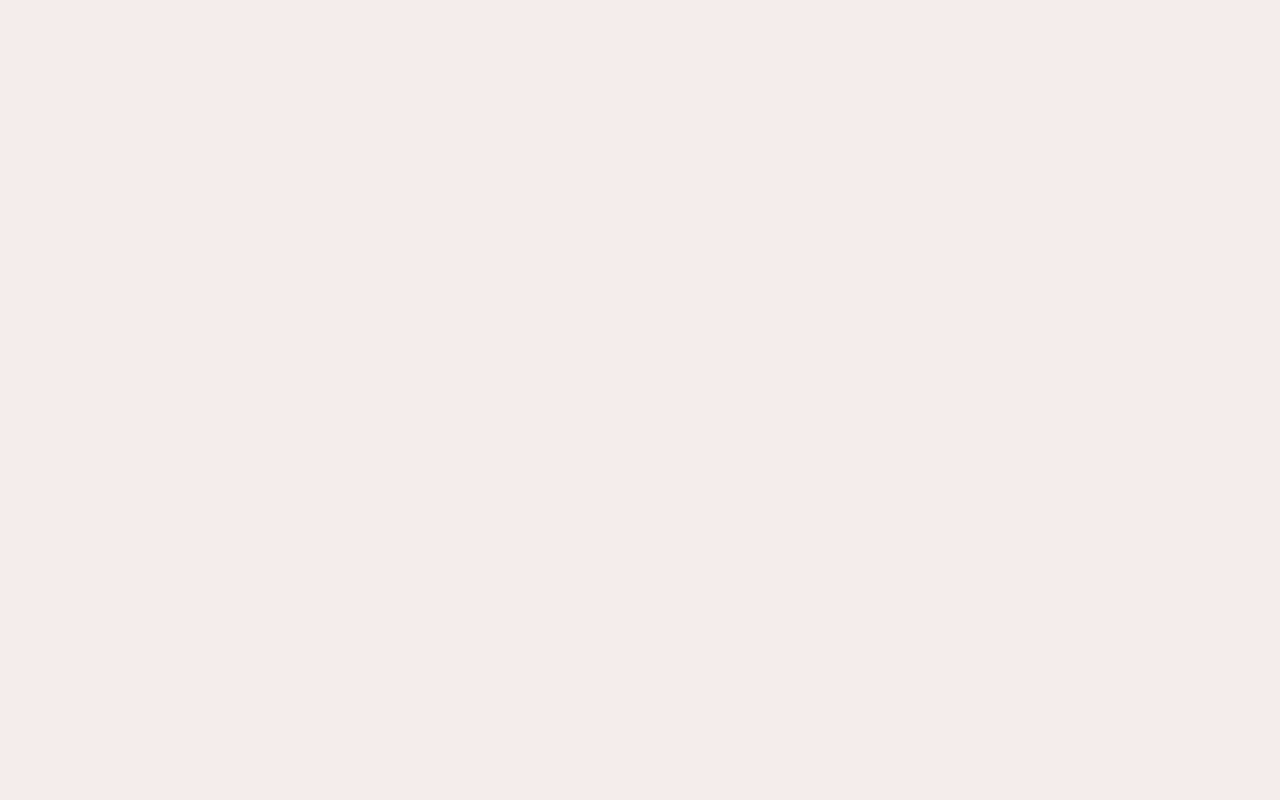
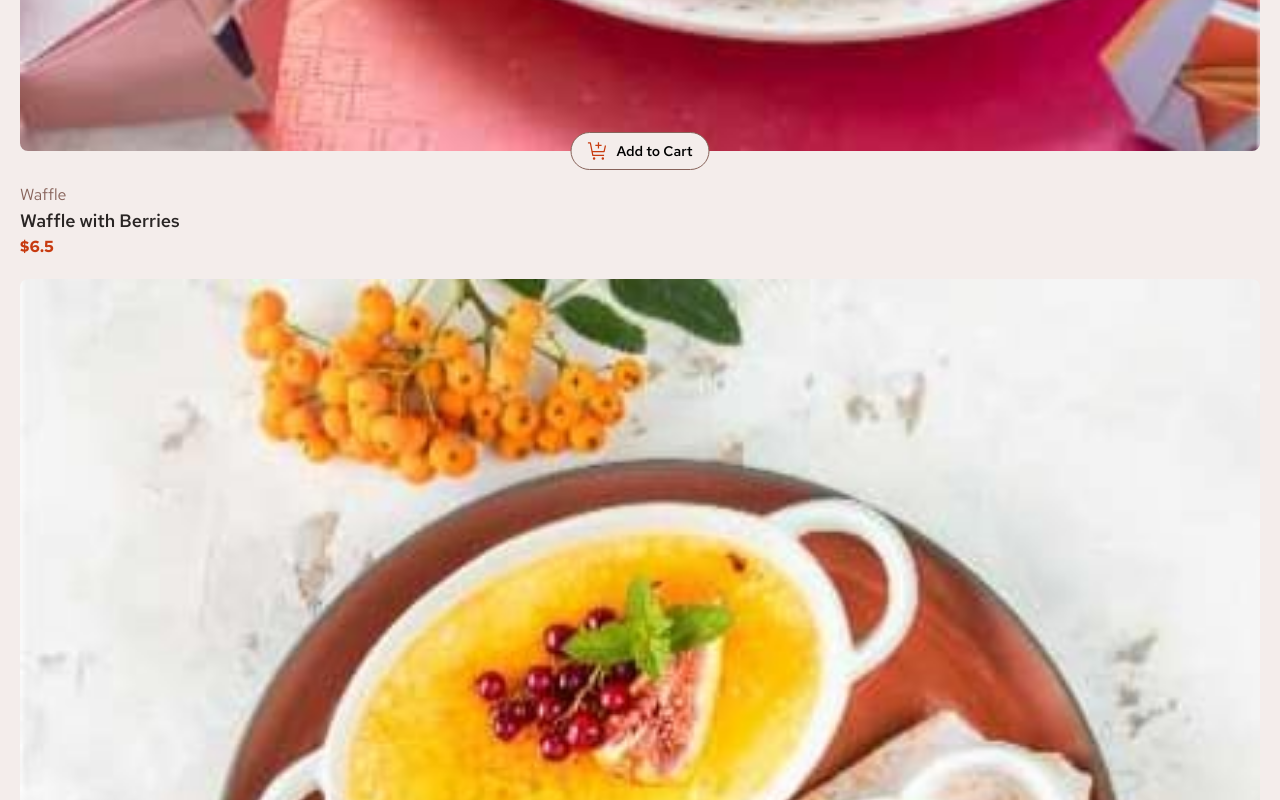
Before and after one commit to alireza-turk/mini-shop, a React (Vite) app: page / in a window 1280 px wide. Shown: the part 1420-2220 px from the top of the page. Before the commit the page ends 800 px from the top, so only its background shows below. Built offline with nearby package versions, Linux system fonts and the light colour scheme; data requests are answered from the project's data file.

Commit message:
create/ProductsContext(loadData-layout)

```diff
--- a/data.json
+++ b/data.json
@@ -1,6 +1,7 @@
 {
   "products": [
     {
+      "id": 1,
       "image": {
         "thumbnail": "./assets/images/image-waffle-thumbnail.jpg",
         "mobile": "./assets/images/image-waffle-mobile.jpg",
@@ -12,6 +13,7 @@
       "price": 6.50
     },
     {
+      "id": 2,
       "image": {
         "thumbnail": "./assets/images/image-creme-brulee-thumbnail.jpg",
         "mobile": "./assets/images/image-creme-brulee-mobile.jpg",
@@ -23,6 +25,7 @@
       "price": 7.00
     },
     {
+      "id": 3,
       "image": {
         "thumbnail": "./assets/images/image-macaron-thumbnail.jpg",
         "mobile": "./assets/images/image-macaron-mobile.jpg",
@@ -34,6 +37,7 @@
       "price": 8.00
     },
     {
+      "id": 4,
       "image": {
         "thumbnail": "./assets/images/image-tiramisu-thumbnail.jpg",
         "mobile": "./assets/images/image-tiramisu-mobile.jpg",
@@ -45,6 +49,7 @@
       "price": 5.50
     },
     {
+      "id": 5,
       "image": {
         "thumbnail": "./assets/images/image-baklava-thumbnail.jpg",
         "mobile": "./assets/images/image-baklava-mobile.jpg",
@@ -56,6 +61,7 @@
       "price": 4.00
     },
     {
+      "id": 6,
       "image": {
         "thumbnail": "./assets/images/image-meringue-thumbnail.jpg",
         "mobile": "./assets/images/image-meringue-mobile.jpg",
@@ -67,6 +73,7 @@
       "price": 5.00
     },
     {
+      "id": 7,
       "image": {
         "thumbnail": "./assets/images/image-cake-thumbnail.jpg",
         "mobile": "./assets/images/image-cake-mobile.jpg",
@@ -78,6 +85,7 @@
       "price": 4.50
     },
     {
+      "id": 8,
       "image": {
         "thumbnail": "./assets/images/image-brownie-thumbnail.jpg",
         "mobile": "./assets/images/image-brownie-mobile.jpg",
@@ -89,6 +97,7 @@
       "price": 4.50
     },
     {
+      "id": 9,
       "image": {
         "thumbnail": "./assets/images/image-panna-cotta-thumbnail.jpg",
         "mobile": "./assets/images/image-panna-cotta-mobile.jpg",
--- a/src/components/ProductItem.jsx
+++ b/src/components/ProductItem.jsx
@@ -1,11 +1,15 @@
-function ProductItem({ item }) {
+function ProductItem({ product }) {
   return (
     <div className="flex flex-col gap-8">
       <div className="relative">
         <picture>
-          <source srcSet={item.image.mobile} media="(max-width: 580px)" />
-          <source srcSet={item.image.tablet} media="(min-width: 580px)" />
-          <img className="rounded-lg" src={item.image.mobile} alt={item.name} />
+          <source srcSet={product.image.mobile} media="(max-width: 580px)" />
+          <source srcSet={product.image.tablet} media="(min-width: 580px)" />
+          <img
+            className="w-full rounded-lg"
+            src={product.image.mobile}
+            alt={product.name}
+          />
         </picture>
         <button className="absolute bottom-0 left-1/2 flex -translate-x-1/2 translate-y-1/2 items-center justify-center gap-2 rounded-full border border-rose-500 bg-rose-100 px-4 py-2 font-semibold transition-colors hover:border-red hover:text-red sm:text-sm">
           <svg
@@ -29,9 +33,9 @@ function ProductItem({ item }) {
         </button>
       </div>
       <div>
-        <p className="text-rose-500">{item.category}</p>
-        <p className="text-lg font-semibold text-stone-800">{item.name}</p>
-        <p className="font-bold text-red">${item.price}</p>
+        <p className="text-rose-500">{product.category}</p>
+        <p className="text-lg font-semibold text-stone-800">{product.name}</p>
+        <p className="font-bold text-red">${product.price}</p>
       </div>
     </div>
   )
--- /dev/null
+++ b/src/contexts/ProductsContext.jsx
@@ -0,0 +1,70 @@
+import { createContext, useContext, useEffect, useReducer } from 'react'
+
+function reducer(state, action) {
+  switch (action.type) {
+    case 'products/startLoading':
+      return { ...state, loading: true }
+    case 'products/setDataAfterFetch':
+      return { ...state, products: action.payload }
+    case 'products/error':
+      return { ...state, error: action.payload }
+    case 'products/finishLoading':
+      return { ...state, loading: false }
+    default:
+      return state
+  }
+}
+
+const initialState = {
+  products: [],
+  loading: false,
+  error: '',
+}
+
+const ProductsContext = createContext()
+
+function ProductsProvider({ children }) {
+  const [{ products, loading, error }, dispatch] = useReducer(
+    reducer,
+    initialState
+  )
+
+  useEffect(() => {
+    async function loadProducts() {
+      dispatch({ type: 'products/startLoading' })
+      try {
+        const res = await fetch('http://localhost:3000/products')
+        if (!res.ok) throw new Error('Products was not found')
+        const data = await res.json()
+        dispatch({ type: 'products/setDataAfterFetch', payload: data })
+      } catch (err) {
+        dispatch({ type: 'products/error', payload: err.message })
+      } finally {
+        dispatch({ type: 'products/finishLoading' })
+      }
+    }
+
+    loadProducts()
+  }, [])
+
+  return (
+    <ProductsContext.Provider
+      value={{
+        products,
+        loading,
+        error,
+      }}
+    >
+      {children}
+    </ProductsContext.Provider>
+  )
+}
+
+export function useProducts() {
+  const context = useContext(ProductsContext)
+  if (!context)
+    throw new Error('useProducts was used outside of ProductsProvider')
+  return context
+}
+
+export default ProductsProvider
--- a/src/main.jsx
+++ b/src/main.jsx
@@ -2,9 +2,12 @@ import { StrictMode } from 'react'
 import { createRoot } from 'react-dom/client'
 import App from './App.jsx'
 import './index.css'
+import ProductsProvider from './contexts/ProductsContext.jsx'
 
 createRoot(document.getElementById('root')).render(
   <StrictMode>
-    <App />
-  </StrictMode>,
+    <ProductsProvider>
+      <App />
+    </ProductsProvider>
+  </StrictMode>
 )
--- a/src/pages/Shop.jsx
+++ b/src/pages/Shop.jsx
@@ -1,12 +1,25 @@
 import CartContainer from '../components/CartContainer.jsx'
+import { useProducts } from '../contexts/ProductsContext.jsx'
+import ProductItem from '../components/ProductItem.jsx'
 
 function Shop() {
+  const { loading, error: errorMessage, products } = useProducts()
+
   return (
     <main className="flex flex-col gap-5 px-5 py-7">
       <div className="flex flex-col gap-5">
         <CartContainer />
       </div>
       <p className="text-2xl font-bold">Desserts</p>
+      {loading && <p className="text-xl font-bold">Loading...</p>}
+      {errorMessage && <p className="text-xl font-bold">{errorMessage}</p>}
+      {products && (
+        <div className="grid grid-cols-1 gap-5">
+          {products.map((product) => (
+            <ProductItem key={product.id} product={product} />
+          ))}
+        </div>
+      )}
     </main>
   )
 }
```
